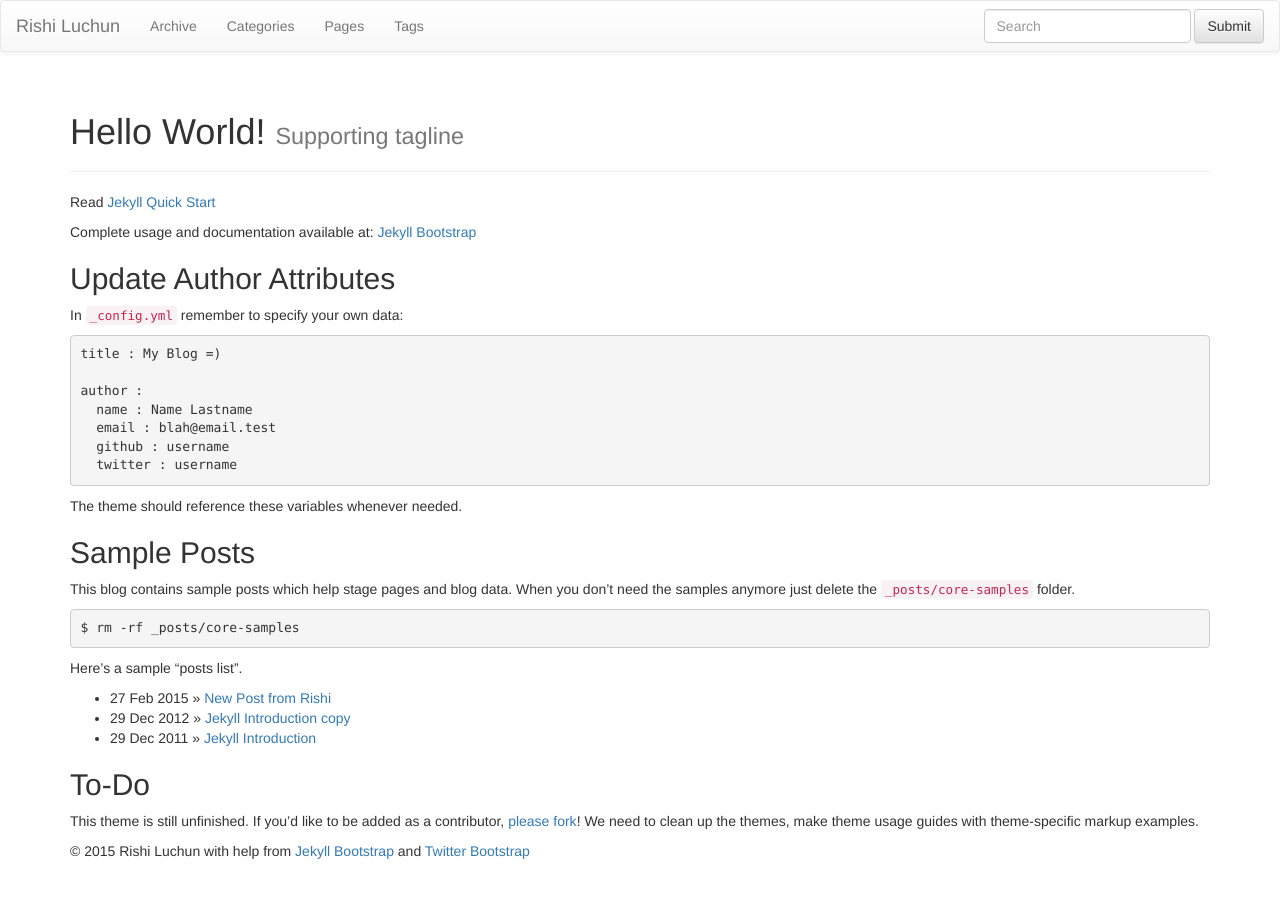
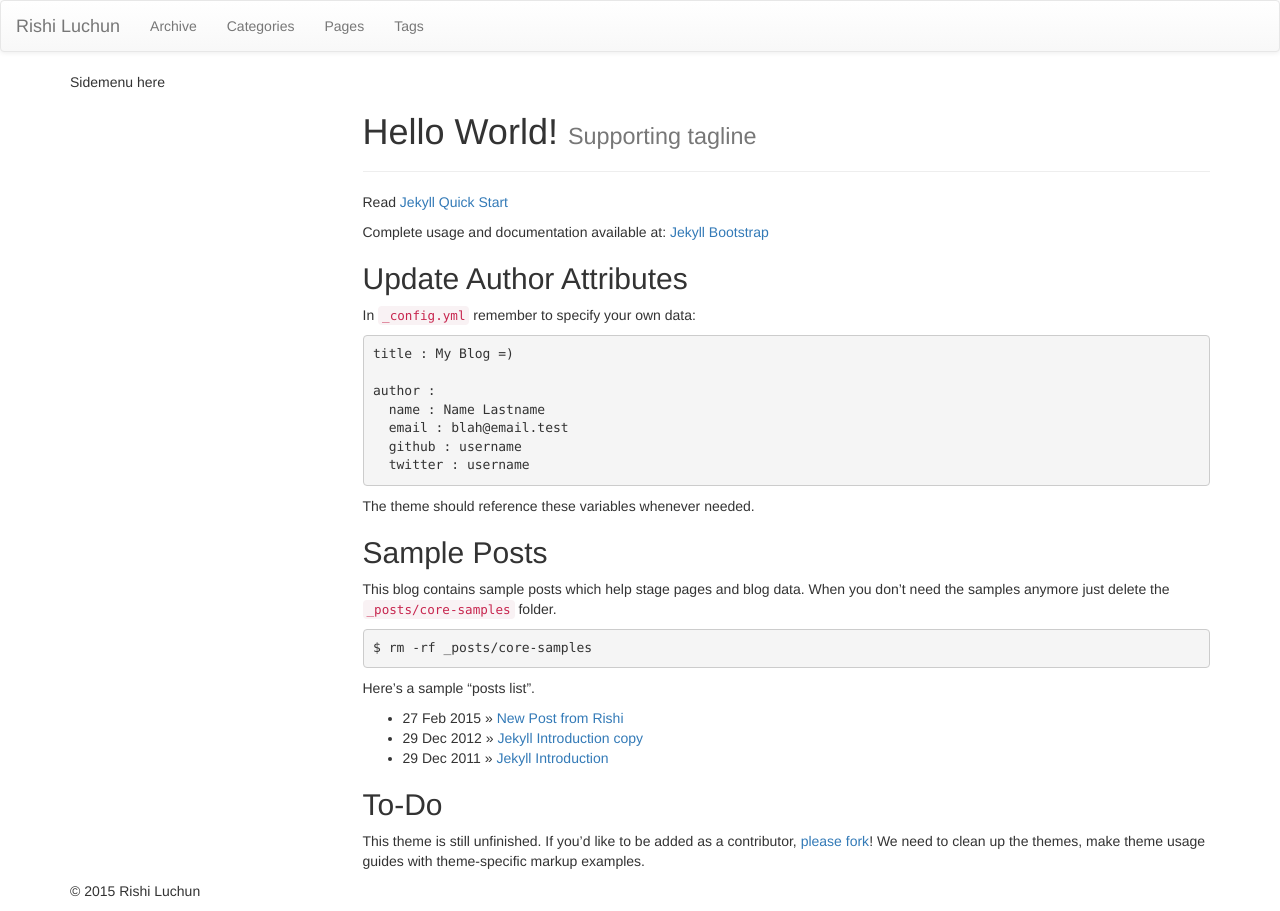
Before and after one commit to rluchun/rluchun.github.io, a Jekyll site: the page built from index.md, in a window 1280 px wide. Built offline with Jekyll 4.4.1, drawn with Linux system fonts in a browser that asks for light colours; nearby versions of some CDN libraries; library files that are not in the unit come from our copies.

Commit message:
page layout changes

```diff
--- a/_includes/themes/bootstrap-3/default.html
+++ b/_includes/themes/bootstrap-3/default.html
@@ -63,17 +63,18 @@
             {% assign group = 'navigation' %}
             {% include JB/pages_list %}
           </ul>
-          <form class="navbar-form navbar-right" role="search">
-            <div class="form-group">
-              <input type="text" class="form-control" placeholder="Search">
-            </div>
-            <button type="submit" class="btn btn-default">Submit</button>
-          </form>
         </div><!-- /.navbar-collapse -->
       </nav>
 
       <div class="container">
-        {{ content }}
+        <div class="row">
+        <div class="col-md-3">
+          Sidemenu here
+        </div>
+        <div class="col-md-9">
+          {{ content }}
+        </div>
+        </div>
       </div>
 
     </div>
@@ -81,8 +82,6 @@
     <div id="footer">
       <div class="container">
         <p>&copy; {{ site.time | date: '%Y' }} {{ site.author.name }}
-          with help from <a href="http://jekyllbootstrap.com" target="_blank" title="The Definitive Jekyll Blogging Framework">Jekyll Bootstrap</a>
-          and <a href="http://twitter.github.com/bootstrap/" target="_blank">Twitter Bootstrap</a>
         </p>
       </div>
     </div>
```
